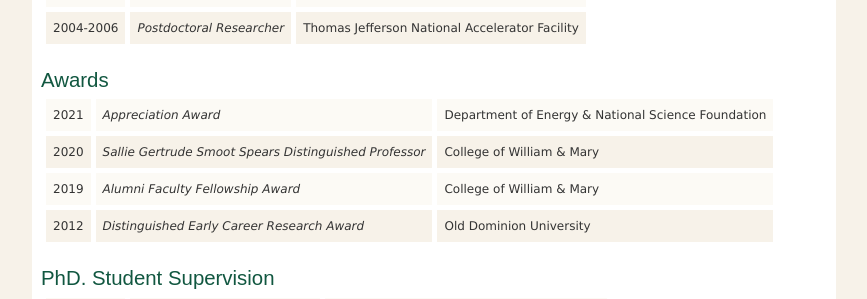
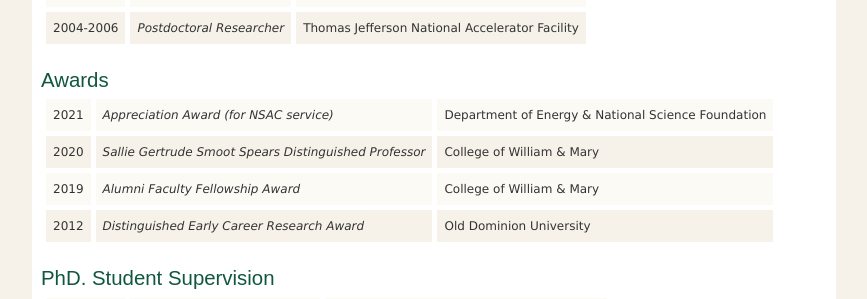
Before and after one commit to jozefdudek/personal_website, a Jekyll site: the page built from bio.html, in a window 1280 px wide. Shown: the part 595-894 px from the top of the page, without its empty margins (192-1059 px from the left). Built offline with Jekyll 4.4.1, drawn with Linux system fonts in a browser that asks for light colours.

Commit message:
small edit

```diff
--- a/bio.html
+++ b/bio.html
@@ -76,7 +76,7 @@
 
    <tr class="highlights">
       <td class="highlights"> 2021 </td>
-      <td class="highlights"> <i>Appreciation Award</i> </td>
+      <td class="highlights"> <i>Appreciation Award (for NSAC service)</i> </td>
       <td class="highlights">Department of Energy &amp; National
       Science Foundation</td>
     </tr>
```
